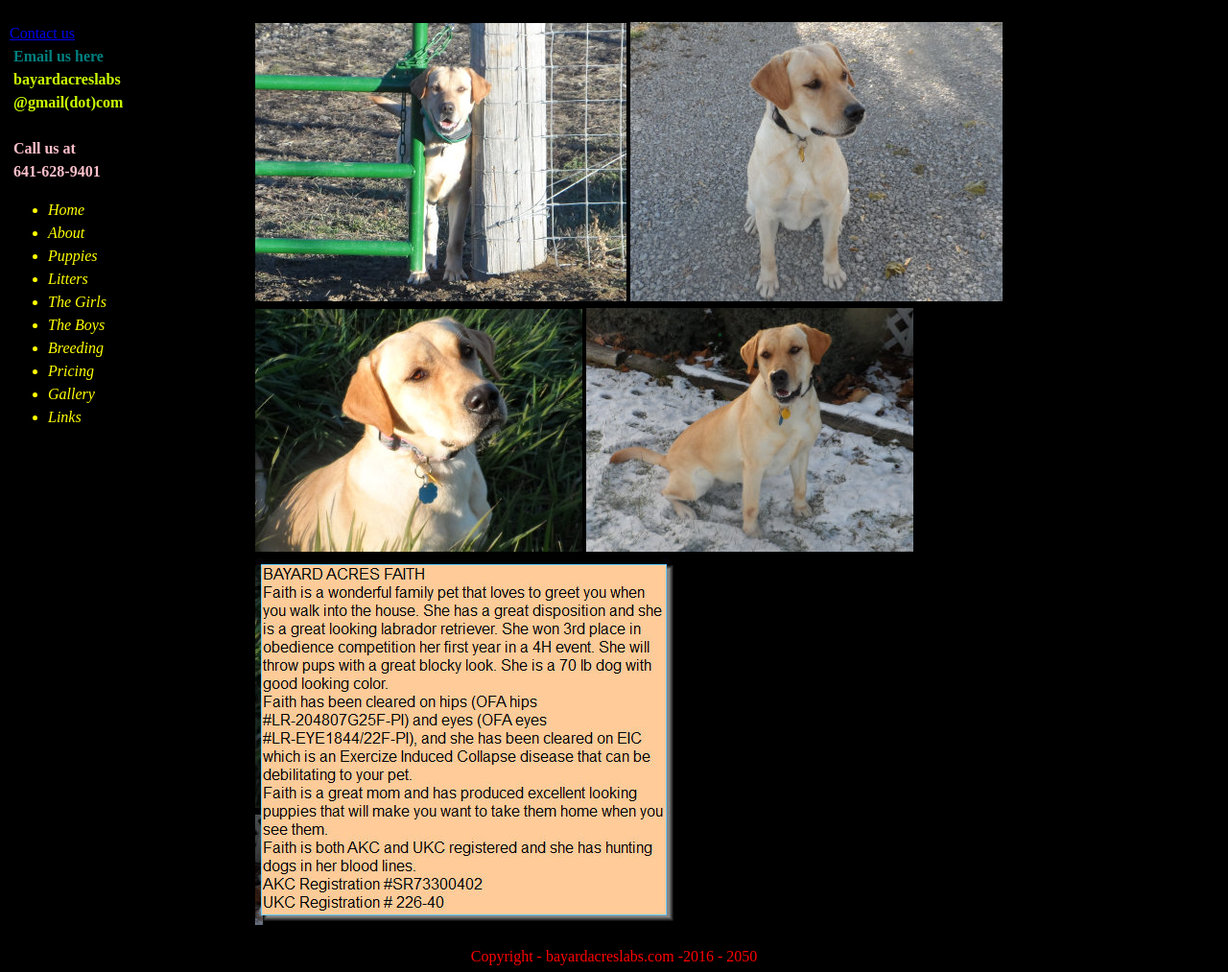
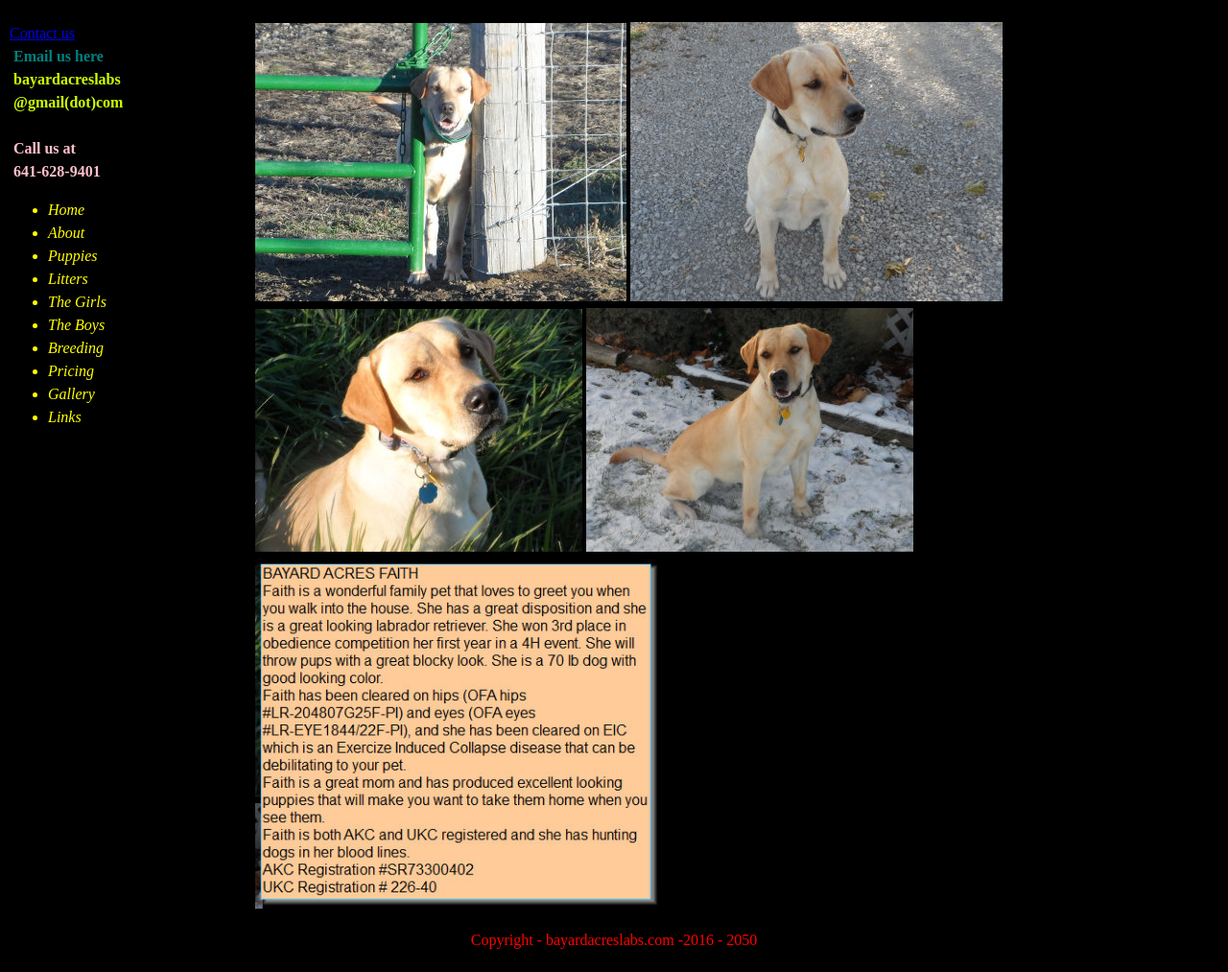
Before and after one commit to timsdeepsky/bayardacreslabs.github.io, a plain HTML site: page girls.html in a window 1280 px wide. Shown: the part 67-1080 px from the top of the page at 96% size. Drawn offline with Linux system fonts and the light colour scheme.

Commit message:
Update girls.html

```diff
--- a/girls.html
+++ b/girls.html
@@ -203,7 +203,7 @@ p.yellowlist
 <img src="/images/girl2.jpg" alt="Girls" width="388" height="291" />
 <img src="/images/girl3.jpg" alt="Girls" width="341" height="253" />
 <img src="/images/girl4.jpg" alt="Girls" width="341" height="254" />
-<img src="/images/girls_text.jpg" alt="Girls" width="439" height="382" />
+<img src="/images/girls_text.jpg" alt="Girls" width="422" height="365" />
 
 
 
```
